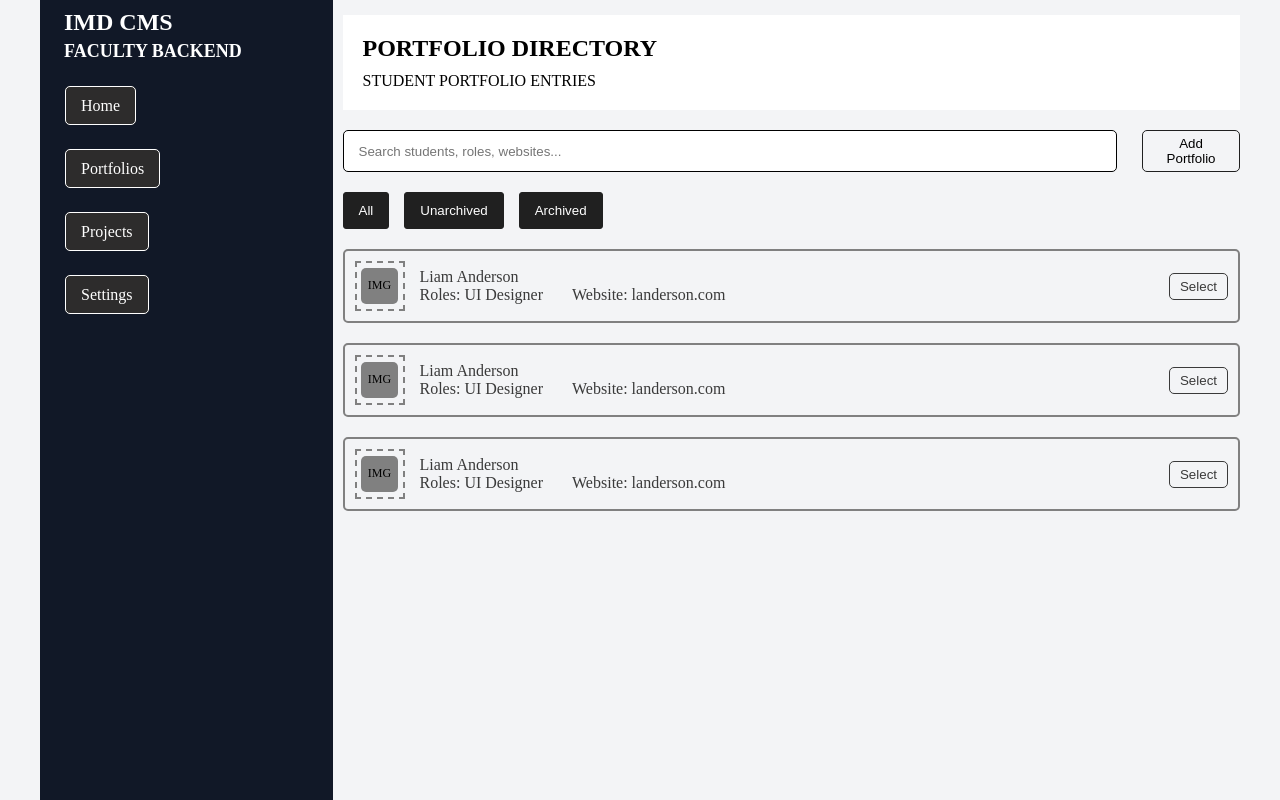
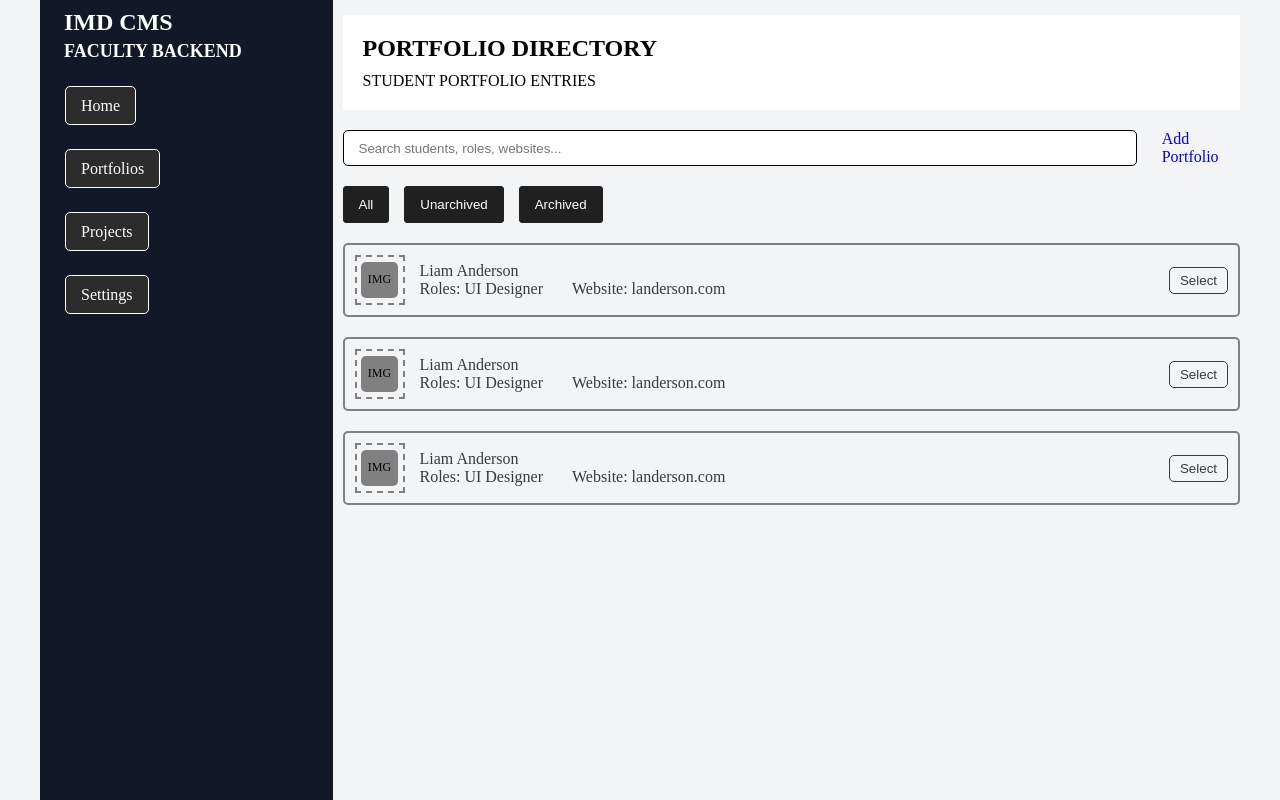
Before and after one commit to cunderhill17/industry-night-cms, a React (Vite) app in the folder cms/: page /portfolios in a window 1280 px wide. Built offline with nearby package versions, Linux system fonts and the light colour scheme.

Commit message:
refactor: update NavLinks in Portfolios and CreatePortfolio components to navigate between them

```diff
--- a/cms/src/components/CreatePortfolio.jsx
+++ b/cms/src/components/CreatePortfolio.jsx
@@ -4,7 +4,7 @@ export default function CreatePortfolio() {
     return (
         <section className="creationpage">
             <div className="title-banner">
-                <NavLink className="backlink" to="/">&larr; Back</NavLink>
+                <NavLink className="backlink" to="/portfolios">&larr; Back</NavLink>
                 <h2>CREATE PORTFOLIO</h2>
                 <h3>STUDENT PORTFOLIO ENTRY</h3>
             </div>
--- a/cms/src/components/Portfolios.jsx
+++ b/cms/src/components/Portfolios.jsx
@@ -1,3 +1,5 @@
+import { NavLink } from 'react-router-dom';
+
 export default function Portfolios() {
     return (
         <section className="portfoliospage">
@@ -11,7 +13,7 @@ export default function Portfolios() {
                     <span className="visually-hidden">Search Portfolios</span>
                     <input type="search" placeholder="Search students, roles, websites..." name="searchPortfolios"/>
                 </label>
-                <button>Add Portfolio</button>
+                <NavLink to="/create-portfolio">Add Portfolio</NavLink>
             </div>
 
             <section className="filter-con">
```
